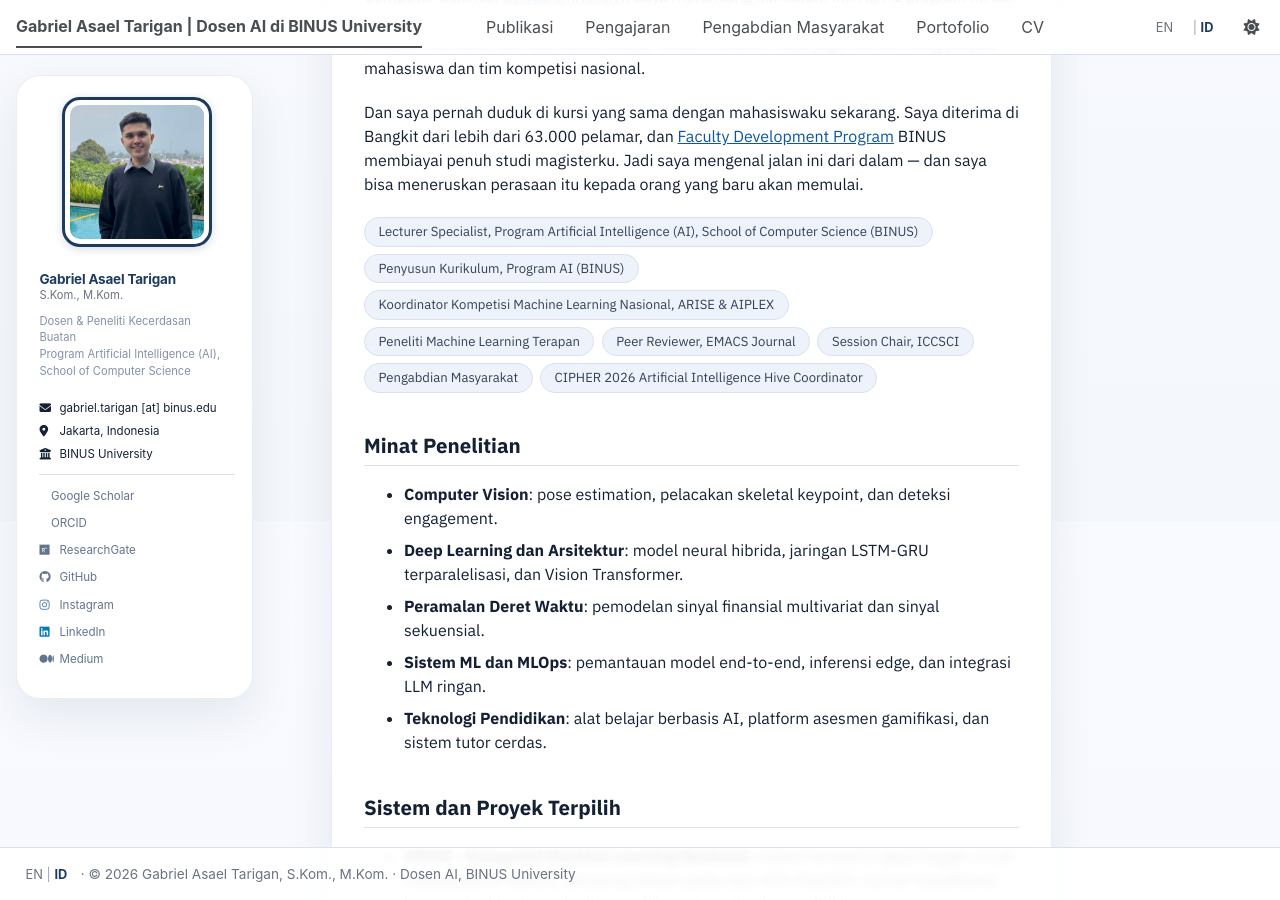
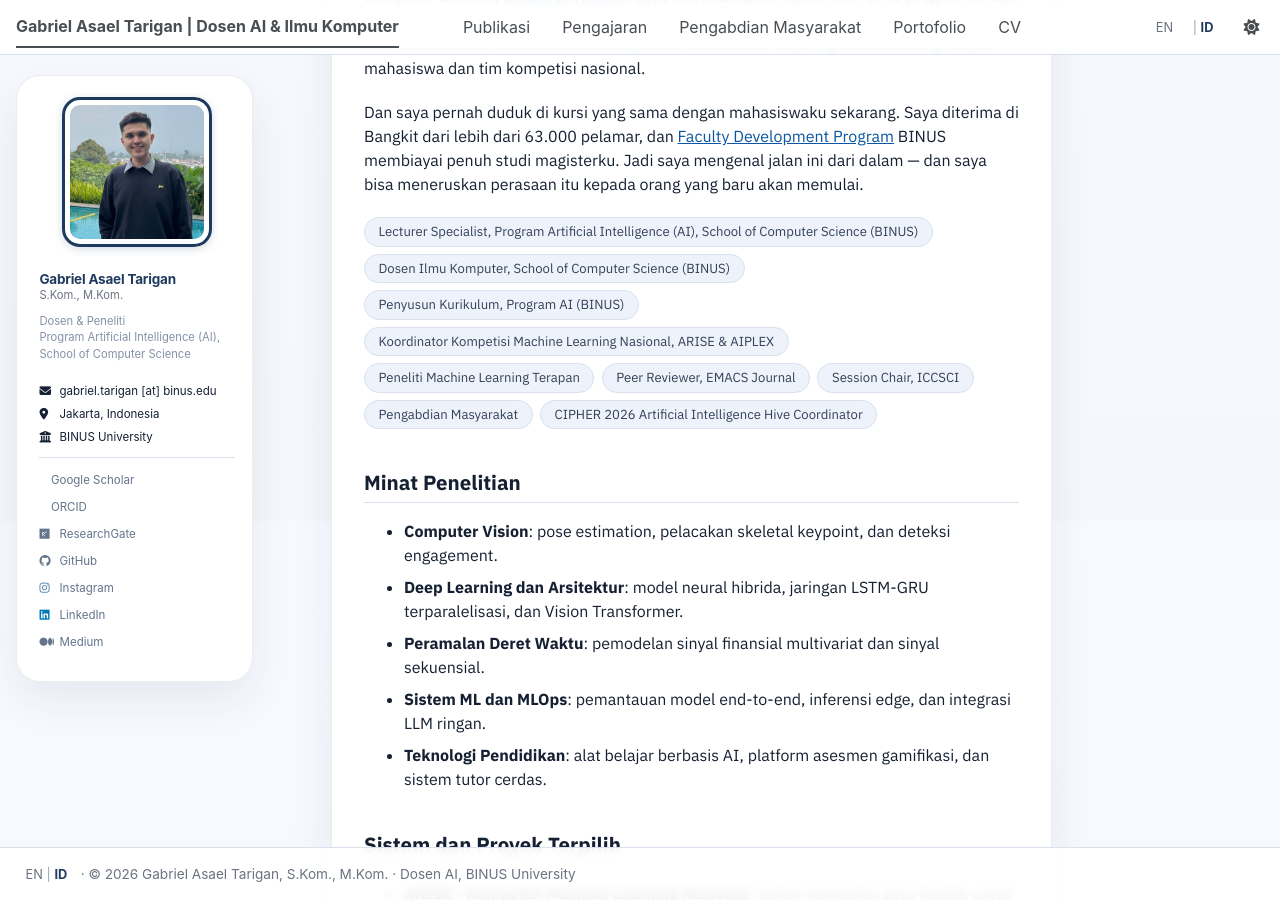
Before and after one commit to asaeltarigan/id, a Jekyll site: the page built from _pages/about.md, in a window 1280 px wide and 900 px high, scrolled down 379 px. Built offline with Jekyll 4.4.1, drawn with Linux system fonts in a browser that asks for light colours; a style sheet for code colours, icons or effects is not loaded.

Commit message:
Sidebar: hapus awalan AI; tambah ilmu komputer pada branding
- bio: Dosen & Peneliti / Program Artificial Intelligence (AI), School of Computer Science
- judul situs: Dosen AI & Ilmu Komputer
- deskripsi meta dan deskripsi beranda menyebut ilmu komputer / School of Computer Science
- tambah chip Dosen Ilmu Komputer

```diff
--- a/_config.yml
+++ b/_config.yml
@@ -9,10 +9,10 @@
 # Basic Site Settings
 locale                   : "id-ID"
 site_theme               : "default" # The available themes options are "default", "air", "sunrise", "mint", "dirt" and "contrast"
-title                    : "Gabriel Asael Tarigan | Dosen AI di BINUS University"
+title                    : "Gabriel Asael Tarigan | Dosen AI & Ilmu Komputer"
 title_separator          : "-"
 name                     : &name "Gabriel Asael Tarigan"
-description              : &description "Gabriel Asael Tarigan, S.Kom., M.Kom., Dosen & Peneliti AI (Artificial Intelligence / Kecerdasan Buatan), Program Artificial Intelligence (AI), School of Computer Science, BINUS University. Merancang kurikulum AI/ML, membangun sistem machine learning, dan meneliti deep learning untuk peramalan deret waktu."
+description              : &description "Gabriel Asael Tarigan, S.Kom., M.Kom. - Dosen & Peneliti pada Program Artificial Intelligence (AI), School of Computer Science, BINUS University, Jakarta. Dosen ilmu komputer yang merancang kurikulum AI/ML, membangun sistem machine learning, dan meneliti deep learning untuk peramalan deret waktu."
 url                      : https://asaeltarigan.github.io # The base hostname & protocol for your site e.g. "https://[your GitHub username].github.io",
                                                            # or if you already have some other page hosted on Github then use "https://[your GitHub username].github.io/[Your Repo Name]"
 baseurl                  : "/id" # the subpath of your site, e.g. "/blog"
@@ -26,7 +26,7 @@ author:
   avatar           : "profile.jpg"
   name             : "Gabriel Asael Tarigan, S.Kom., M.Kom."
   pronouns         : # example: "she/her"
-  bio              : "Dosen & Peneliti Kecerdasan Buatan<br>Program Artificial Intelligence (AI), School of Computer Science"
+  bio              : "Dosen & Peneliti<br>Program Artificial Intelligence (AI), School of Computer Science"
   location         : "Jakarta, Indonesia"
   employer         : "BINUS University"
   uri              : # URL
--- a/_data/authors.yml
+++ b/_data/authors.yml
@@ -4,6 +4,6 @@ Gabriel Asael Tarigan:
   name        : "Gabriel Asael Tarigan"
   uri         : "https://asaeltarigan.github.io"
   email       : "gabriel.tarigan@binus.edu"
-  bio         : "Dosen & Peneliti Kecerdasan Buatan, Program Artificial Intelligence (AI), School of Computer Science, BINUS University."
+  bio         : "Dosen & Peneliti, Program Artificial Intelligence (AI), School of Computer Science, BINUS University."
   avatar      : "profile.svg"
   github      : "asaeltarigan"
--- a/_pages/about.md
+++ b/_pages/about.md
@@ -1,7 +1,8 @@
 ---
 permalink: /
 title: "Gabriel Asael Tarigan, S.Kom., M.Kom."
-seo_title: "Gabriel Asael Tarigan | Dosen AI (Kecerdasan Buatan) di BINUS University"
+seo_title: "Gabriel Asael Tarigan | Dosen AI & Ilmu Komputer"
+description: "Gabriel Asael Tarigan adalah dosen dan peneliti ilmu komputer di BINUS University, mengajar pada Program Artificial Intelligence (AI), School of Computer Science. Bidangnya machine learning terapan, sistem ML, dan MLOps, serta perancangan kurikulum AI."
 author_profile: true
 redirect_from:
   - /tentang/
@@ -18,6 +19,7 @@ Dan saya pernah duduk di kursi yang sama dengan mahasiswaku sekarang. Saya diter
 
 <ul class="role-chips">
 <li>Lecturer Specialist, Program Artificial Intelligence (AI), School of Computer Science (BINUS)</li>
+<li>Dosen Ilmu Komputer, School of Computer Science (BINUS)</li>
 <li>Penyusun Kurikulum, Program AI (BINUS)</li>
 <li>Koordinator Kompetisi Machine Learning Nasional, ARISE &amp; AIPLEX</li>
 <li>Peneliti Machine Learning Terapan</li>
```
